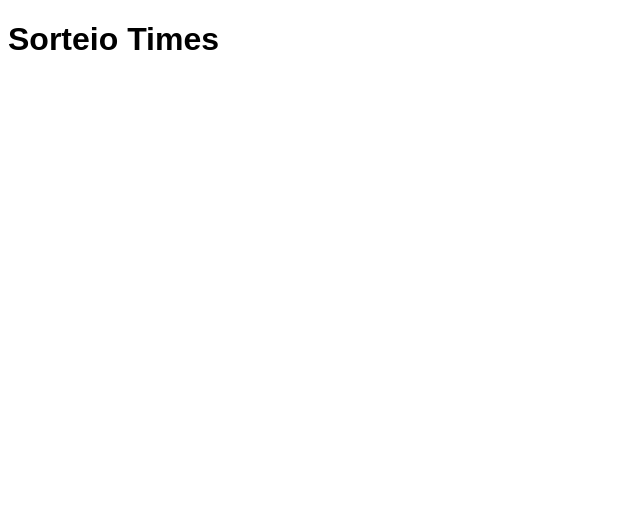
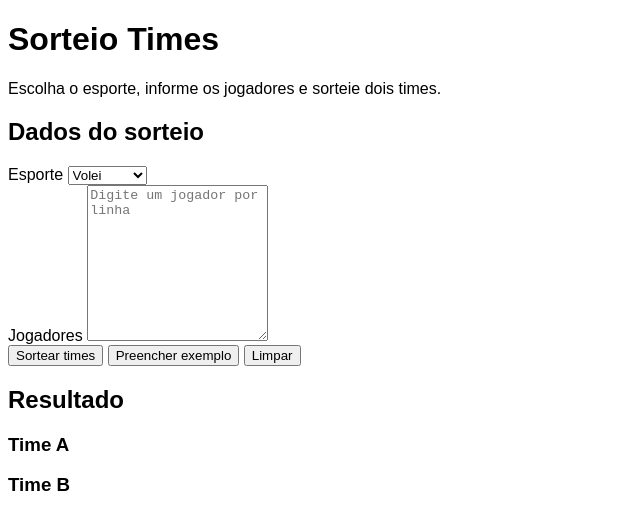
Before and after one commit to RodrigoTorress/sorteia-ae, a plain HTML site: page index.html in a window 1280 px wide. Shown: the whole page, without its empty margins (0-640 px from the left). Drawn offline with Linux system fonts and the light colour scheme.

Commit message:
feat: criar layout inicial da pagina

```diff
--- a/index.html
+++ b/index.html
@@ -7,7 +7,61 @@
     <link rel="stylesheet" href="css/style.css" />
   </head>
   <body>
-    <h1>Sorteio Times</h1>
+    <header>
+      <h1>Sorteio Times</h1>
+      <p>Escolha o esporte, informe os jogadores e sorteie dois times.</p>
+    </header>
+
+    <main>
+      <section>
+        <h2>Dados do sorteio</h2>
+
+        <form>
+          <div>
+            <label for="sport">Esporte</label>
+            <select id="sport" name="sport">
+              <option value="volei">Volei</option>
+              <option value="basquete">Basquete</option>
+              <option value="futebol">Futebol</option>
+            </select>
+          </div>
+
+          <div>
+            <label for="players">Jogadores</label>
+            <textarea
+              id="players"
+              name="players"
+              rows="10"
+              placeholder="Digite um jogador por linha"
+            ></textarea>
+          </div>
+
+          <div>
+            <button type="button" id="drawButton">Sortear times</button>
+            <button type="button" id="sampleButton">Preencher exemplo</button>
+            <button type="button" id="clearButton">Limpar</button>
+          </div>
+        </form>
+
+        <p id="message"></p>
+      </section>
+
+      <section>
+        <h2>Resultado</h2>
+
+        <div>
+          <article>
+            <h3>Time A</h3>
+            <ol id="teamA"></ol>
+          </article>
+
+          <article>
+            <h3>Time B</h3>
+            <ol id="teamB"></ol>
+          </article>
+        </div>
+      </section>
+    </main>
 
     <script src="js/sports.js"></script>
     <script src="js/draw.js"></script>
```
